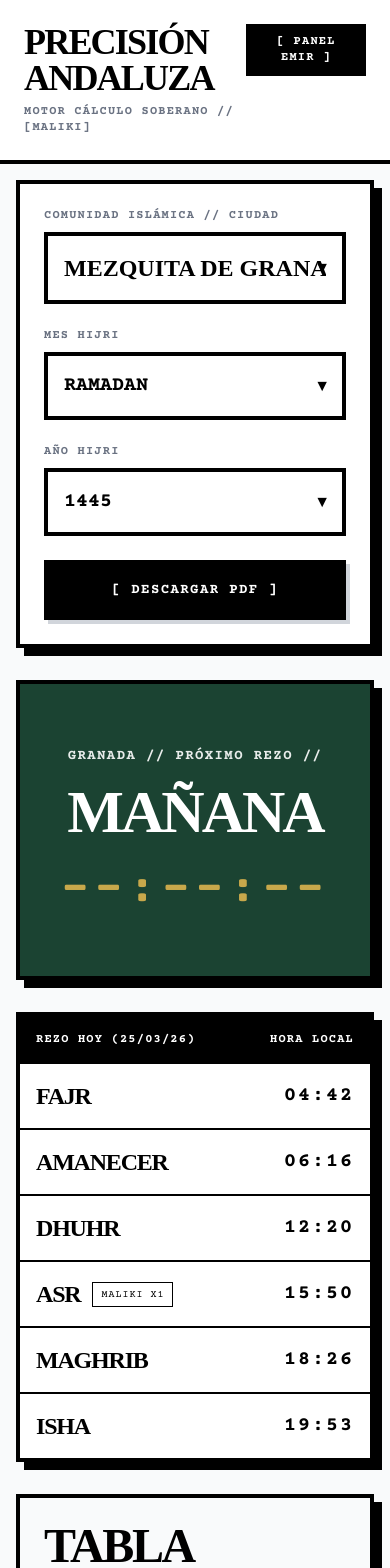
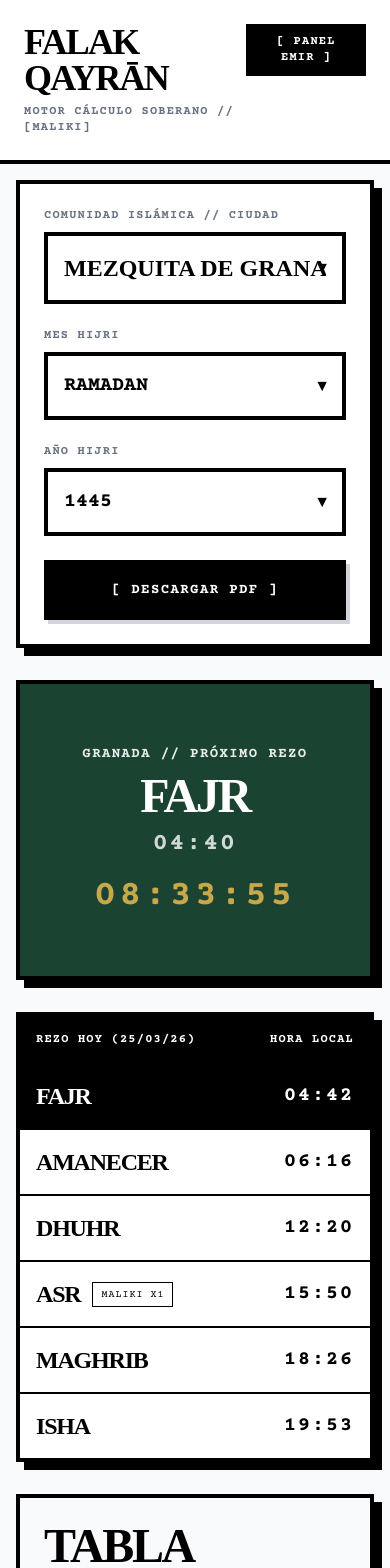
Before and after one commit to ismaelsegura-dev/andalusia-prayer-times, a React (Vite) app: page / in a window 390 px wide. Shown: the top 1568 px of the page. Built offline with nearby package versions, Linux system fonts and the light colour scheme.

Commit message:
feat: título Falak Qayrān, cuenta atrás real, Hijri auto-detect, años desc, lock meses futuros

```diff
--- a/index.html
+++ b/index.html
@@ -4,7 +4,7 @@
     <meta charset="UTF-8" />
     <meta name="viewport" content="width=device-width, initial-scale=1.0" />
     <meta name="theme-color" content="#ffffff" />
-    <title>Horarios de Rezo Andalucía</title>
+    <title>Falak Qayrān</title>
     <link href="https://fonts.googleapis.com/css2?family=Courier+Prime:wght@400;700&display=swap" rel="stylesheet" />
   </head>
   <body>
--- a/src/App.tsx
+++ b/src/App.tsx
@@ -14,7 +14,7 @@ const AppContent = () => {
       <header className="p-6 md:p-8 flex justify-between items-start md:items-end border-b-4 border-black shrink-0 relative overflow-hidden bg-white z-10">
         <div>
           <h1 className="font-serif text-4xl md:text-6xl lg:text-7xl font-black leading-none tracking-tighter">
-            PRECISIÓN<br />ANDALUZA
+            Falak Qayrān
           </h1>
           <p className="mt-2 font-mono text-xs md:text-sm font-bold tracking-widest text-gray-500">
             MOTOR CÁLCULO SOBERANO // [MALIKI]
--- a/src/components/Dashboard.tsx
+++ b/src/components/Dashboard.tsx
@@ -36,7 +36,7 @@ const Dashboard: React.FC = () => {
     { name: 'isha', time: parseTime(localTimes.isha) },
   ];
 
-  let nextPrayerName = 'none';
+  let nextPrayerName = '';
   let nextPrayerTime: Date | null = null;
 
   for (const p of schedule) {
@@ -47,7 +47,23 @@ const Dashboard: React.FC = () => {
     }
   }
 
-  let countdown = '';
+  // If all prayers for today have passed, compute tomorrow's Fajr
+  if (!nextPrayerTime) {
+    const tomorrow = new Date(now);
+    tomorrow.setDate(tomorrow.getDate() + 1);
+    const tomorrowPrayers = calcularHorariosOracion(city.coords.lat, city.coords.lng, city.coords.alt, tomorrow);
+    const tFajrStr = tomorrowPrayers.local.fajr;
+    if (tFajrStr && !tFajrStr.startsWith('No')) {
+      const [h, m] = tFajrStr.split(':').map(Number);
+      const fajrTomorrow = new Date(tomorrow);
+      fajrTomorrow.setHours(h, m, 0, 0);
+      nextPrayerName = 'fajr';
+      nextPrayerTime = fajrTomorrow;
+    }
+  }
+
+  let countdown = '--:--:--';
+  let isUrgent = false;
   if (nextPrayerTime) {
     const diff = nextPrayerTime.getTime() - now.getTime();
     if (diff > 0) {
@@ -55,21 +71,34 @@ const Dashboard: React.FC = () => {
       const m = Math.floor((diff % (1000 * 60 * 60)) / (1000 * 60));
       const s = Math.floor((diff % (1000 * 60)) / 1000);
       countdown = `${h.toString().padStart(2, '0')}:${m.toString().padStart(2, '0')}:${s.toString().padStart(2, '0')}`;
+      isUrgent = diff < 60 * 60 * 1000; // < 1 hour → amber
     }
   }
+
+  const nextPrayerDisplayTime = nextPrayerTime
+    ? `${nextPrayerTime.getHours().toString().padStart(2,'0')}:${nextPrayerTime.getMinutes().toString().padStart(2,'0')}`
+    : '';
 
   return (
     <div className="flex flex-col lg:flex-row gap-8 h-full items-stretch">
       {/* Date & Location Header - Takes left half on large screens */}
       <div className="border-4 border-black bg-white shadow-[8px_8px_0_0_#000] flex-1 flex flex-col items-center justify-center relative overflow-hidden group min-h-[300px] p-8" style={{ backgroundColor: city.col_pri }}>
-        <p className="font-mono text-sm font-bold tracking-widest text-white opacity-90 mb-4 z-10 text-center uppercase">
-          {city.nombre_es} // PRÓXIMO REZO //
+        <p className="font-mono text-sm font-bold tracking-widest text-white opacity-90 mb-2 z-10 text-center uppercase">
+          {city.nombre_es} // PRÓXIMO REZO
         </p>
-        <h3 className="font-serif text-6xl md:text-8xl lg:text-9xl font-black uppercase tracking-tighter mb-6 z-10 leading-none text-white text-center">
-          {nextPrayerName !== 'none' ? nextPrayerName : 'MAÑANA'}
+        <h3 className="font-serif text-5xl md:text-7xl lg:text-8xl font-black uppercase tracking-tighter mb-2 z-10 leading-none text-white text-center">
+          {nextPrayerName ? nextPrayerName.toUpperCase() : 'CALCULANDO'}
         </h3>
-        <div className="font-mono text-5xl md:text-6xl font-black tracking-widest z-10 text-center" style={{ color: city.col_acc }}>
-          {countdown || '--:--:--'}
+        {nextPrayerDisplayTime && (
+          <p className="font-mono text-2xl font-bold tracking-widest z-10 text-center text-white opacity-80 mb-4">
+            {nextPrayerDisplayTime}
+          </p>
+        )}
+        <div
+          className="font-mono text-4xl md:text-5xl font-black tracking-widest z-10 text-center transition-colors"
+          style={{ color: isUrgent ? '#F59E0B' : city.col_acc }}
+        >
+          {countdown}
         </div>
       </div>
 
--- a/src/components/FalakQayranSelector.tsx
+++ b/src/components/FalakQayranSelector.tsx
@@ -14,14 +14,18 @@ const FalakQayranSelector: React.FC = () => {
 
   const [isGenerating, setIsGenerating] = useState(false);
 
-  // Initialize with current Hijri date if not set
+  // Always detect the current Hijri date on every fresh load
   React.useEffect(() => {
     const current = getValidatedLunarDate(new Date(), validatedMonths);
     setSelectedHijriMonth(current.month);
     setSelectedHijriYear(current.year);
+  // intentionally empty deps — run once on mount to set today's Hijri date
+  // eslint-disable-next-line react-hooks/exhaustive-deps
   }, []);
 
-  const years = [1445, 1446, 1447, 1448];
+  // Current Hijri date — used to lock future months
+  const todayHijri = getValidatedLunarDate(new Date(), validatedMonths);
+  const years = [1448, 1447, 1446, 1445]; // newest first
 
   return (
     <div className="border-4 border-black p-6 md:p-8 bg-white shadow-[8px_8px_0_0_#000] mb-8 relative z-20">
@@ -62,9 +66,17 @@ const FalakQayranSelector: React.FC = () => {
                   onChange={(e) => setSelectedHijriMonth(parseInt(e.target.value))}
                   className="w-full border-4 border-black p-4 font-mono text-xl font-bold uppercase appearance-none bg-white cursor-pointer focus:outline-none focus:bg-gray-50"
                 >
-                  {HIJRI_MONTHS.map((m, i) => (
-                     <option key={i+1} value={i+1}>{m}</option>
-                  ))}
+                  {HIJRI_MONTHS.map((m, i) => {
+                    const monthNum = i + 1;
+                    const isFuture =
+                      selectedHijriYear > todayHijri.year ||
+                      (selectedHijriYear === todayHijri.year && monthNum > todayHijri.month);
+                    return (
+                      <option key={monthNum} value={monthNum} disabled={isFuture}>
+                        {m}{isFuture ? ' 🔒' : ''}
+                      </option>
+                    );
+                  })}
                 </select>
                 <div className="pointer-events-none absolute inset-y-0 right-0 flex items-center px-4 text-black font-bold">
                   ▼
@@ -82,9 +94,14 @@ const FalakQayranSelector: React.FC = () => {
                   onChange={(e) => setSelectedHijriYear(parseInt(e.target.value))}
                   className="w-full border-4 border-black p-4 font-mono text-xl font-bold uppercase appearance-none bg-white cursor-pointer focus:outline-none focus:bg-gray-50"
                 >
-                  {years.map(y => (
-                    <option key={y} value={y}>{y}</option>
-                  ))}
+                  {years.map(y => {
+                    const isFutureYear = y > todayHijri.year;
+                    return (
+                      <option key={y} value={y} disabled={isFutureYear}>
+                        {y}{isFutureYear ? ' 🔒' : ''}
+                      </option>
+                    );
+                  })}
                 </select>
                 <div className="pointer-events-none absolute inset-y-0 right-0 flex items-center px-4 text-black font-bold">
                   ▼
```
Also changed, not shown: 8 other files (tests, documents, lock files or other folders).
